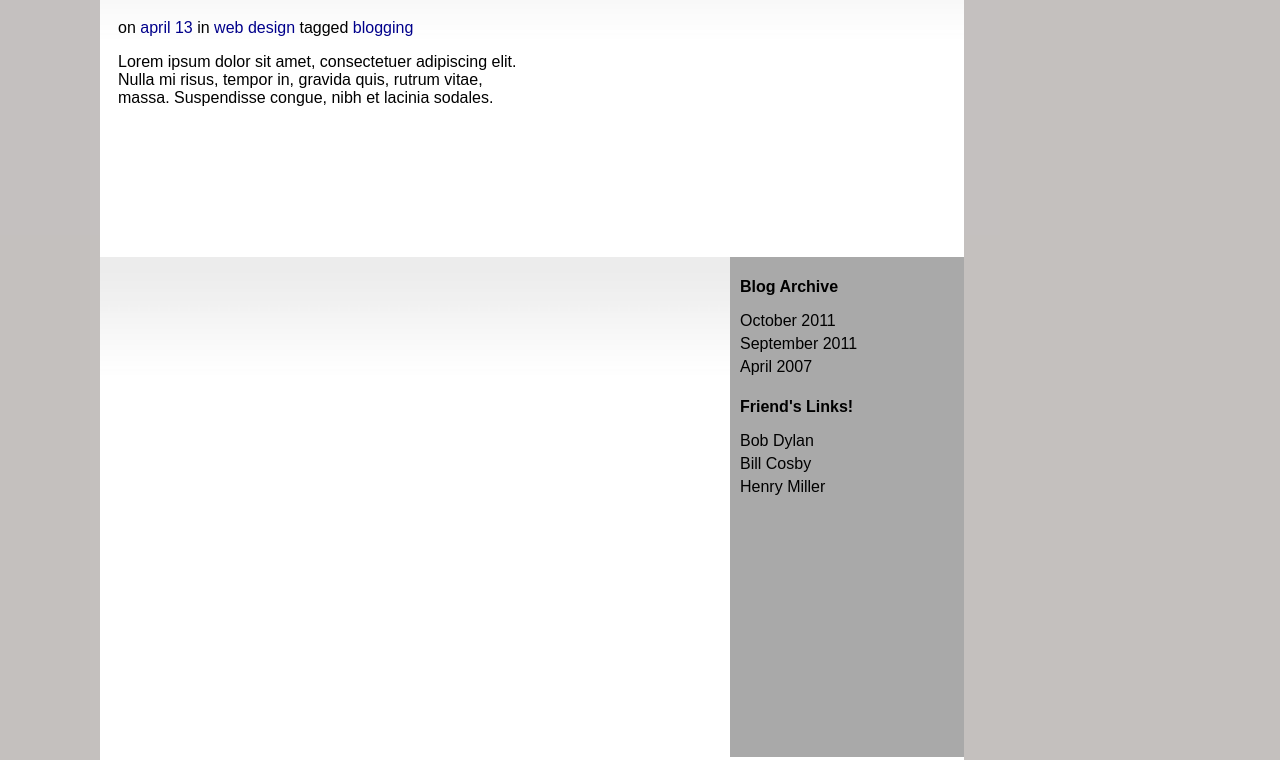
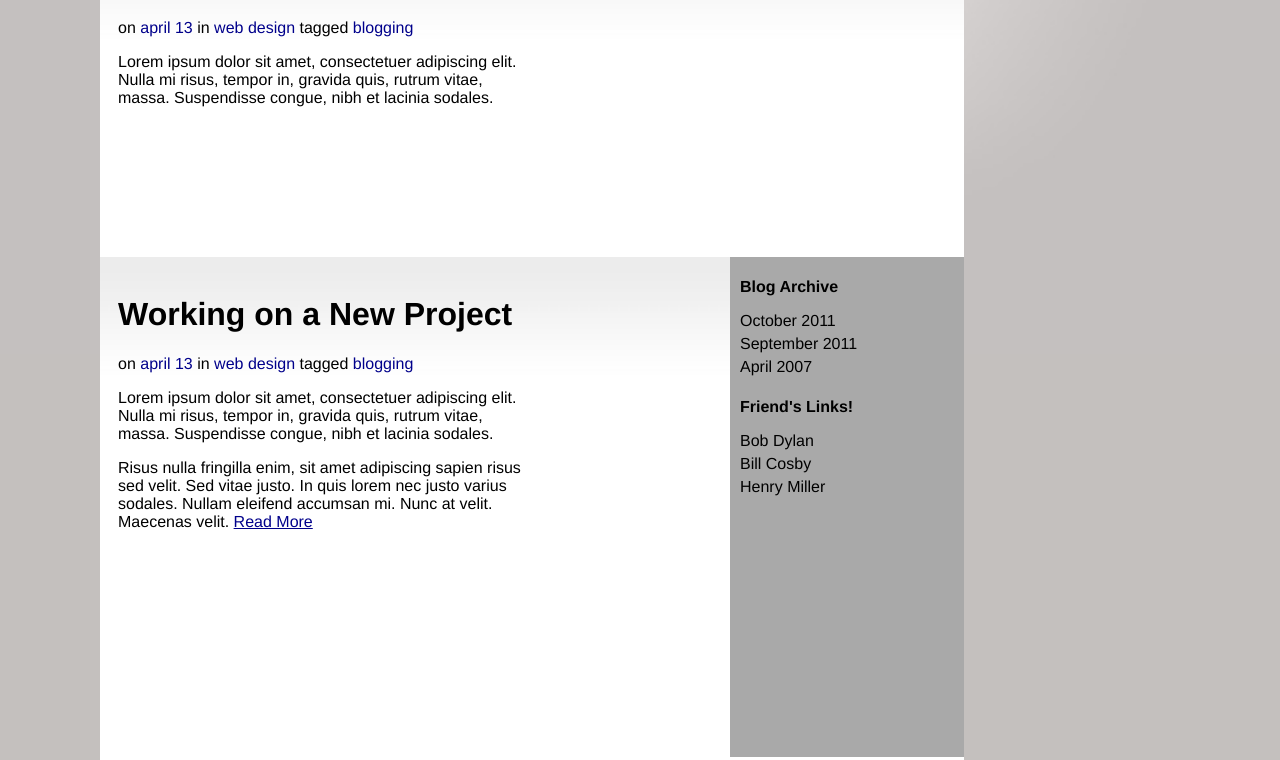
Before and after one commit to atticedit/ecardly, a plain HTML site: page index.html in a window 1280 px wide. Shown: the part 191-951 px from the top of the page. Drawn offline with Linux system fonts and the light colour scheme.

Commit message:
sized background, started adding articles in section

```diff
--- a/css/style.css
+++ b/css/style.css
@@ -1,7 +1,6 @@
-
-
 body {
   background-color: #c4c0be;
+  font-family: Helvetica, sans-serif;
 }
 
 article a {
@@ -10,6 +9,7 @@ article a {
 
 .wrapper {
   background: url(../images/background_light.jpg) no-repeat;
+  background-size: 100%;
 }
 
 header {
--- a/index.html
+++ b/index.html
@@ -25,7 +25,12 @@
       <div class="clear">
       </div>
       <section>
-        <article></article>
+        <article>
+          <h1>Working on a New Project</h1>
+          <p>on <a>april 13</a> in <a>web design</a> tagged <a>blogging</a></p>
+          <p>Lorem ipsum dolor sit amet, consectetuer adipiscing elit. Nulla mi risus, tempor in, gravida quis, rutrum vitae, massa. Suspendisse congue, nibh et lacinia sodales. </p>
+          <p>Risus nulla fringilla enim, sit amet adipiscing sapien risus sed velit. Sed vitae justo. In quis lorem nec justo varius sodales. Nullam eleifend accumsan mi. Nunc at velit. Maecenas velit. <a href="#">Read More</a></p>
+        </article>
         <article></article>
         <article></article>
       </section>
```
